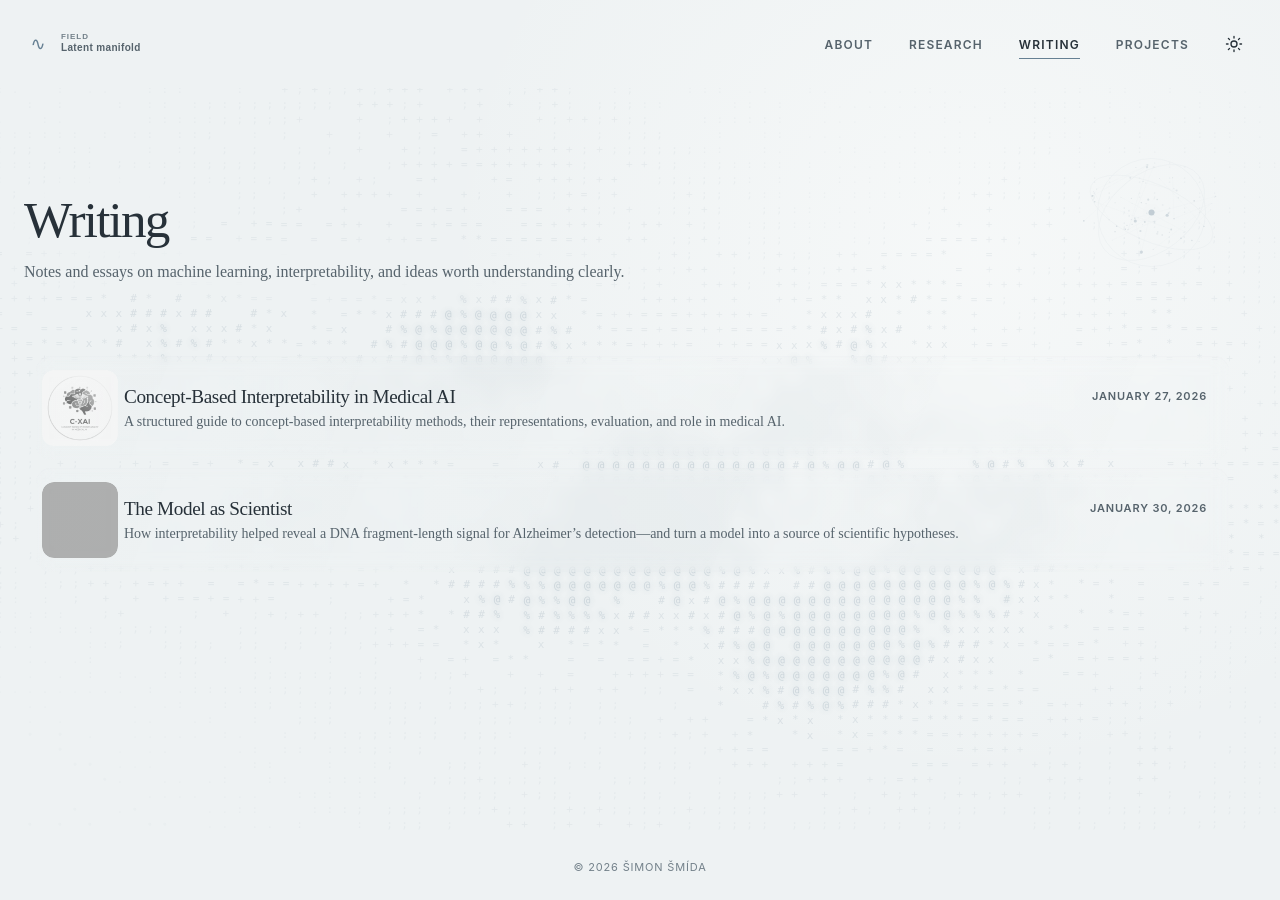
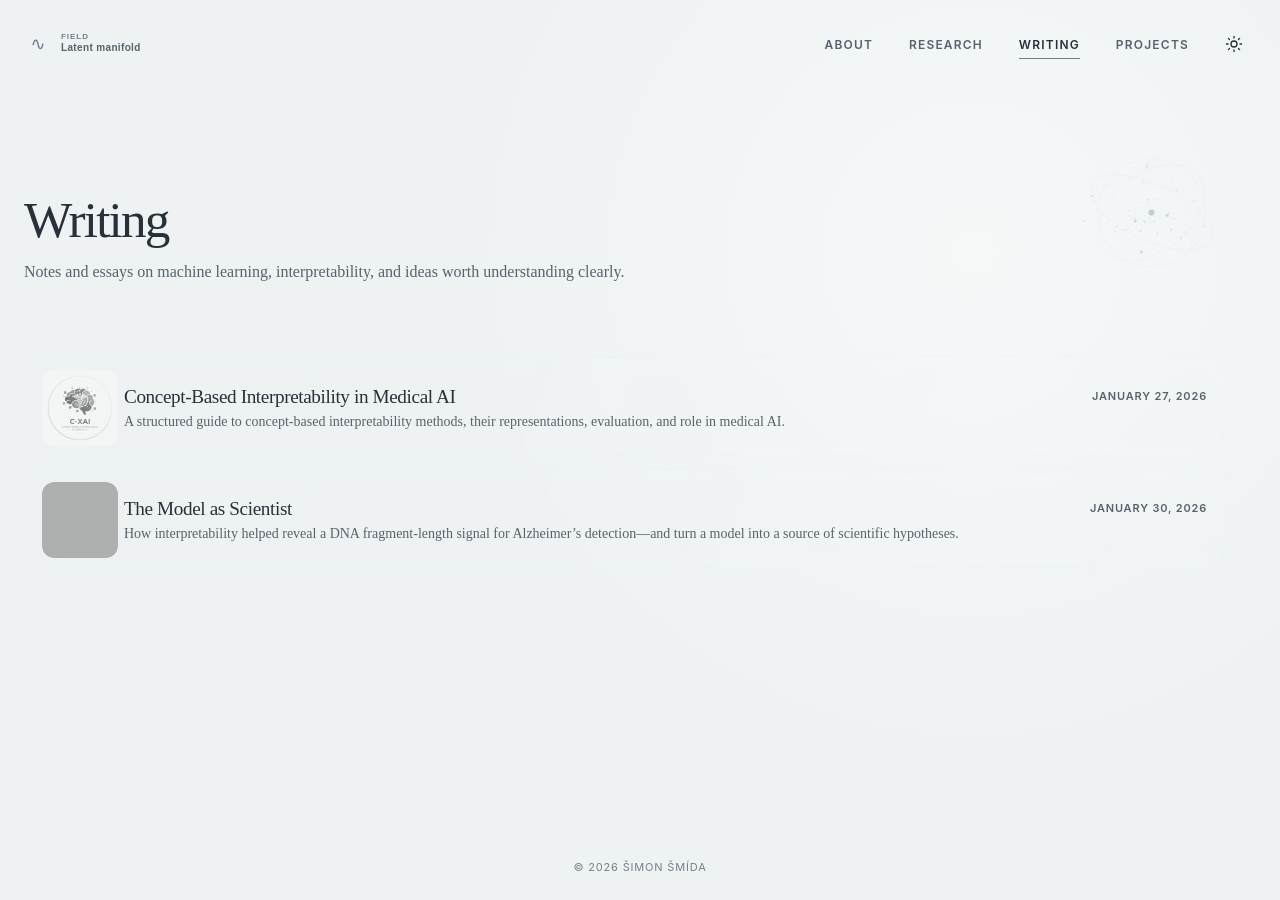
Before and after one commit to simonsmida/simonsmida.github.io, a Jekyll site: the page writing.html, which Jekyll copies as it is, in a window 1280 px wide. Built offline with Jekyll 4.4.1, drawn with Linux system fonts in a browser that asks for light colours; grey boxes are pictures that could not be loaded.

Commit message:
Remove ASCII field from writing pages

```diff
--- a/_layouts/article.html
+++ b/_layouts/article.html
@@ -14,11 +14,10 @@
   <link rel="canonical" href="{{ page.url | absolute_url }}">
   <link rel="icon" type="image/svg+xml" href="/assets/icons/favicon.svg?v=1">
   <link rel="mask-icon" href="/assets/icons/favicon.svg?v=1" color="#688194">
-  <link rel="stylesheet" href="/assets/css/site.css?v=33">
+  <link rel="stylesheet" href="/assets/css/site.css?v=34">
 </head>
 <body class="article-page">
   <a class="skip-link" href="#main-content">Skip to main content</a>
-  <canvas class="ascii-manifold" data-ascii-manifold aria-hidden="true"></canvas>
 
   <header class="site-header">
     <nav aria-label="Primary navigation">
@@ -71,7 +70,6 @@
     <a class="footer-home-link" href="/index.html">© 2026 Šimon Šmída</a>
   </footer>
 
-  <script src="/assets/js/site.js?v=33" defer></script>
-  <script src="/assets/js/ascii-field.js?v=33" defer></script>
+  <script src="/assets/js/site.js?v=34" defer></script>
 </body>
 </html>
--- a/_templates/article/index.html
+++ b/_templates/article/index.html
@@ -7,11 +7,10 @@
   <title>Article title — Šimon Šmída</title>
   <link rel="icon" type="image/svg+xml" href="../../assets/icons/favicon.svg?v=1">
   <link rel="mask-icon" href="../../assets/icons/favicon.svg?v=1" color="#688194">
-  <link rel="stylesheet" href="../../assets/css/site.css?v=33">
+  <link rel="stylesheet" href="../../assets/css/site.css?v=34">
 </head>
 <body class="article-page">
   <a class="skip-link" href="#main-content">Skip to main content</a>
-  <canvas class="ascii-manifold" data-ascii-manifold aria-hidden="true"></canvas>
 
   <header class="site-header">
     <nav aria-label="Primary navigation">
@@ -84,7 +83,6 @@
     <a class="footer-home-link" href="../../index.html">© 2026 Šimon Šmída</a>
   </footer>
 
-  <script src="../../assets/js/site.js?v=33" defer></script>
-  <script src="../../assets/js/ascii-field.js?v=33" defer></script>
+  <script src="../../assets/js/site.js?v=34" defer></script>
 </body>
 </html>
--- a/writing.html
+++ b/writing.html
@@ -7,11 +7,10 @@
   <title>Šimon Šmída</title>
   <link rel="icon" type="image/svg+xml" href="./assets/icons/favicon.svg?v=1">
   <link rel="mask-icon" href="./assets/icons/favicon.svg?v=1" color="#688194">
-  <link rel="stylesheet" href="./assets/css/site.css?v=33">
+  <link rel="stylesheet" href="./assets/css/site.css?v=34">
 </head>
 <body class="content-page">
   <a class="skip-link" href="#main-content">Skip to main content</a>
-  <canvas class="ascii-manifold" data-ascii-manifold aria-hidden="true"></canvas>
 
   <header class="site-header">
     <nav aria-label="Primary navigation">
@@ -86,7 +85,6 @@
     <a class="footer-home-link" href="./index.html">© 2026 Šimon Šmída</a>
   </footer>
 
-  <script src="./assets/js/site.js?v=33" defer></script>
-  <script src="./assets/js/ascii-field.js?v=33" defer></script>
+  <script src="./assets/js/site.js?v=34" defer></script>
 </body>
 </html>
```
